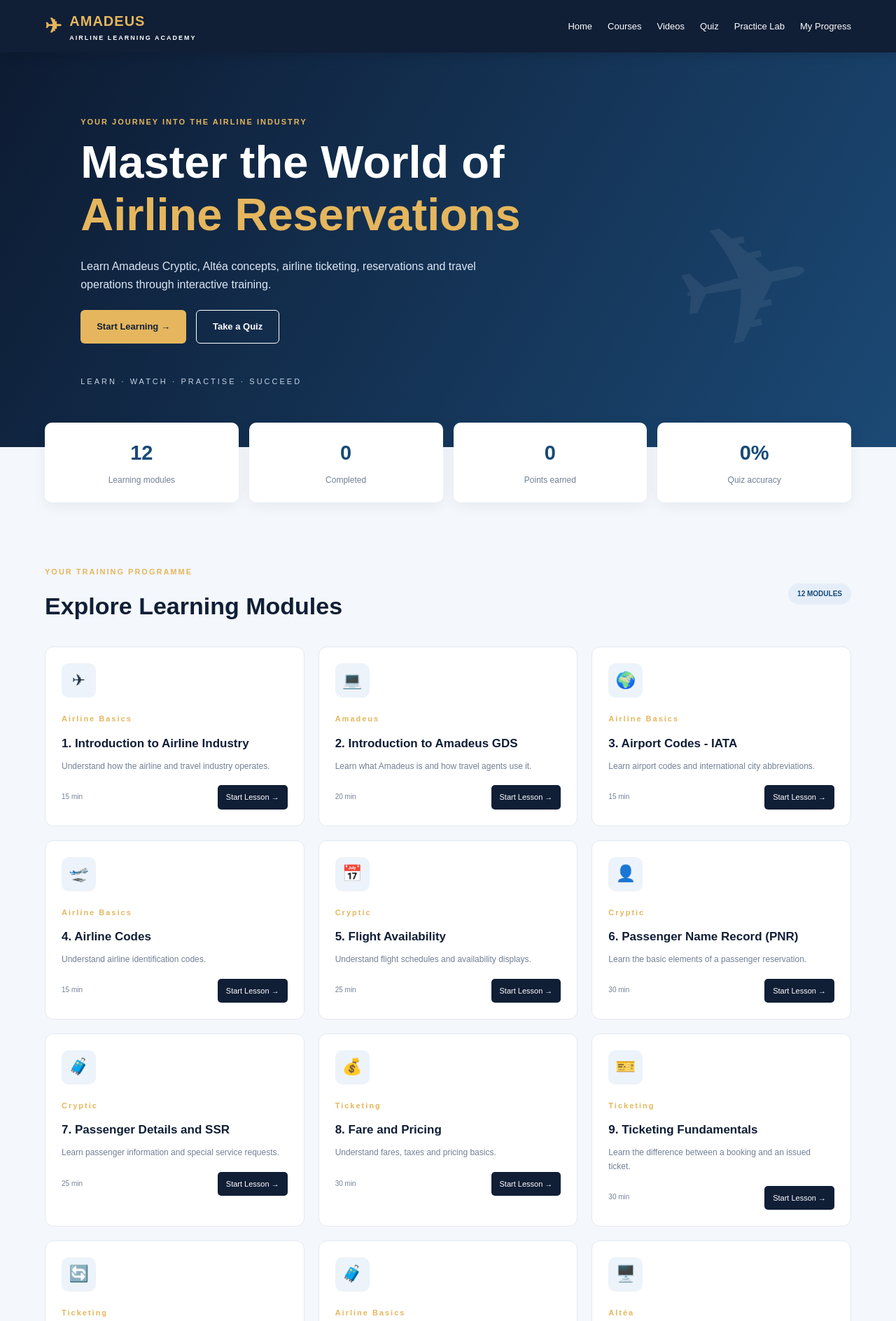
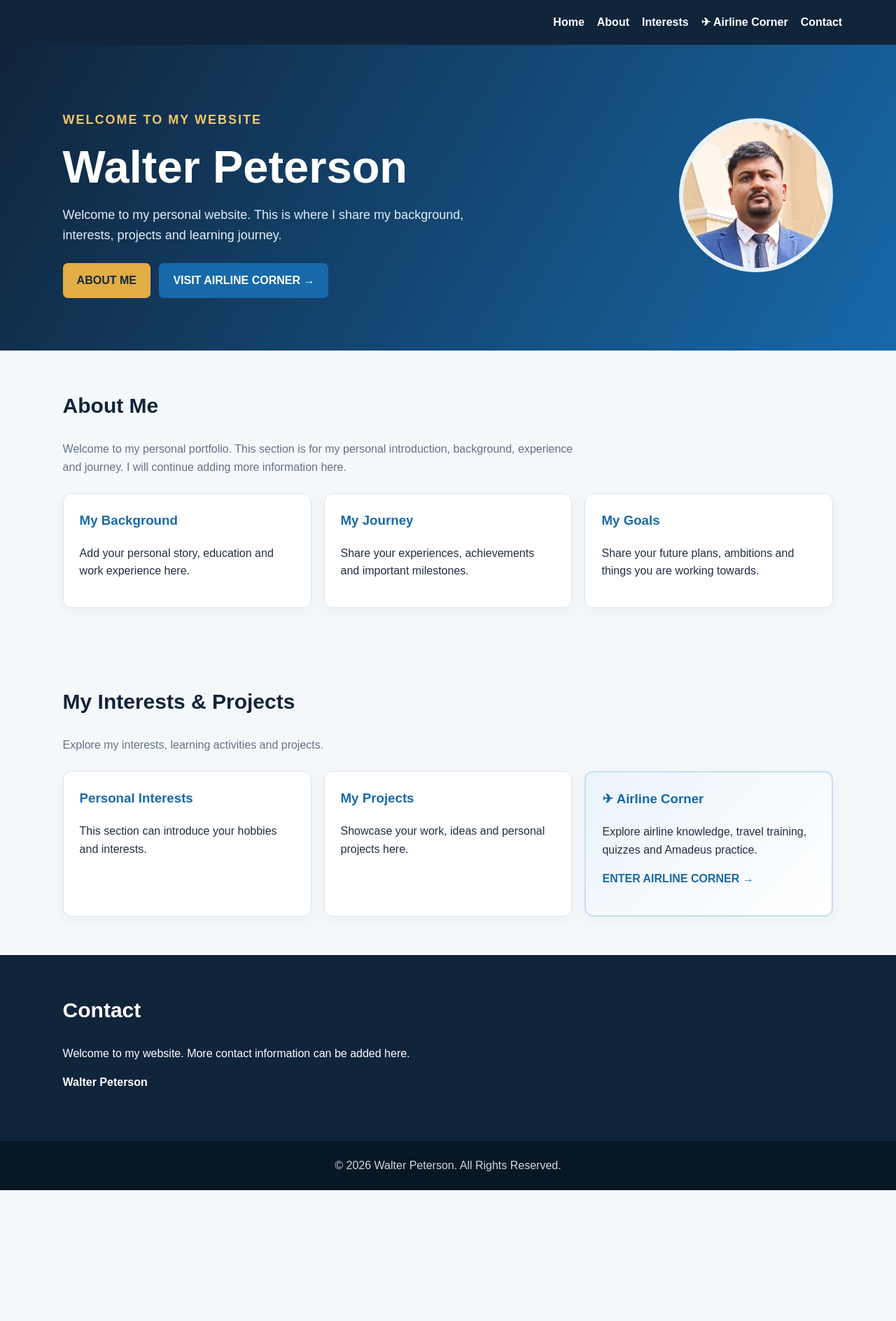
Before and after one commit to walterepeterson-arch/walterepeterson-arch.github.io, a plain HTML site: page index.html in a window 1280 px wide. Shown: the top 1888 px of the page at 70% size. After the commit the page ends 1701 px from the top, so only its background shows below. Drawn offline with Linux system fonts and the light colour scheme.

Commit message:
Update index.html

```diff
--- a/index.html
+++ b/index.html
@@ -4,189 +4,124 @@
 <head>
 <meta charset="UTF-8">
 <meta name="viewport" content="width=device-width, initial-scale=1.0">
-<meta name="description" content="Amadeus Airline Learning Academy - Airline and GDS training">
-<title>Amadeus Airline Learning Academy</title>
-<link rel="stylesheet" href="style.css">
+<title>Walter Peterson | Personal Website</title>
+<style>
+*{box-sizing:border-box}
+body{margin:0;font-family:Arial,sans-serif;color:#203044;background:#f5f8fb;line-height:1.6}
+header{background:#10243a;color:white;padding:15px 6%;display:flex;justify-content:space-between;align-items:center;flex-wrap:wrap}
+header h2{margin:0;font-size:21px}
+nav{display:flex;gap:18px;flex-wrap:wrap}
+nav a{color:white;text-decoration:none;font-weight:bold}
+nav a:hover{color:#f2c66d}
+.hero{background:linear-gradient(120deg,#10243a,#1769aa);color:white;padding:75px 7%;display:flex;align-items:center;justify-content:space-between;gap:35px;flex-wrap:wrap}
+.hero-text{max-width:650px}
+.hero h1{font-size:clamp(38px,6vw,65px);line-height:1.1;margin:10px 0}
+.hero p{font-size:18px;color:#e3edf5}
+.profile{width:220px;height:220px;border-radius:50%;object-fit:cover;border:6px solid #ffffff55;background:#dceaf3}
+.button{display:inline-block;background:#e3ad45;color:#14283b;text-decoration:none;padding:12px 20px;border-radius:7px;font-weight:bold;margin:8px 8px 0 0}
+.button.blue{background:#1769aa;color:white}
+section{padding:55px 7%}
+h2{color:#10243a;font-size:30px;margin-top:0}
+.intro{color:#637386;max-width:750px}
+.cards{display:grid;grid-template-columns:repeat(auto-fit,minmax(220px,1fr));gap:18px;margin-top:25px}
+.card{background:white;padding:23px;border-radius:12px;border:1px solid #dce5ec;box-shadow:0 5px 18px #10243a0b}
+.card h3{color:#1769aa;margin-top:0}
+.airline{background:linear-gradient(135deg,#eaf4fb,#fff);border:2px solid #c7dfef}
+.airline a{font-weight:bold;color:#1769aa;text-decoration:none}
+.contact{background:#10243a;color:white}
+.contact h2{color:white}
+footer{text-align:center;background:#091725;color:#cbd8e2;padding:22px}
+@media(max-width:650px){
+ header{display:block}
+ nav{margin-top:12px;gap:12px}
+ .hero{padding:45px 6%}
+ .profile{width:155px;height:155px}
+ section{padding:40px 6%}
+}
+</style>
 </head>
 <body>
 
-<header class="topbar">
-  <a class="brand" href="#home">
-    <span class="brand-icon">✈</span>
-    <span>AMADEUS <small>AIRLINE LEARNING ACADEMY</small></span>
-  </a>
-  <button class="menu-toggle" id="menuToggle">☰</button>
-  <nav id="navigation">
+<header>
+<h2>WALTER PETERSON</h2>
+<nav>
 <a href="#home">Home</a>
-    <a href="#courses">Courses</a>
-    <a href="#videos">Videos</a>
-    <a href="#quiz">Quiz</a>
-    <a href="#practice">Practice Lab</a>
-    <a href="#progress">My Progress</a>
+<a href="#about">About</a>
+<a href="#interests">Interests</a>
+<a href="airline-corner.html">✈ Airline Corner</a>
+<a href="#contact">Contact</a>
 </nav>
 </header>
 
-<main>
-<section class="hero" id="home">
-  <div class="hero-content">
-    <span class="eyebrow">YOUR JOURNEY INTO THE AIRLINE INDUSTRY</span>
-    <h1>Master the World of<br><span>Airline Reservations</span></h1>
-    <p>Learn Amadeus Cryptic, Altéa concepts, airline ticketing,
-       reservations and travel operations through interactive training.</p>
-    <div class="hero-buttons">
-      <a href="#courses" class="btn primary">Start Learning →</a>
-      <a href="#quiz" class="btn outline">Take a Quiz</a>
-    </div>
-    <div class="hero-note">LEARN · WATCH · PRACTISE · SUCCEED</div>
-  </div>
-  <div class="hero-plane">✈</div>
-</section>
-
-<section class="stats container">
-  <div class="stat"><strong id="statLessons">12</strong><span>Learning modules</span></div>
-  <div class="stat"><strong id="statCompleted">0</strong><span>Completed</span></div>
-  <div class="stat"><strong id="statPoints">0</strong><span>Points earned</span></div>
-  <div class="stat"><strong id="statAccuracy">0%</strong><span>Quiz accuracy</span></div>
-</section>
-
-<section class="section container" id="courses">
-  <div class="section-heading">
-    <div><span class="eyebrow">YOUR TRAINING PROGRAMME</span>
-    <h2>Explore Learning Modules</h2></div>
-    <span class="tag">12 MODULES</span>
-  </div>
-  <div class="course-grid" id="courseGrid"></div>
-</section>
-
-<section class="section video-section" id="videos">
-  <div class="container">
-    <div class="section-heading">
-      <div><span class="eyebrow">WATCH AND UNDERSTAND</span>
-      <h2>Video Learning Centre</h2></div>
-    </div>
-    <p class="muted">Watch lessons and demonstrations before attempting the quizzes.</p>
-    <div class="video-grid" id="videoGrid"></div>
-    <p class="notice">Video links are learning references. Availability and access depend on the original publisher. Add your own authorised training videos using the lesson editor in the code.</p>
-  </div>
-</section>
-
-<section class="section container" id="quiz">
-  <div class="section-heading">
-    <div><span class="eyebrow">TEST YOUR KNOWLEDGE</span>
-    <h2>Quiz Arena</h2></div>
-    <span class="tag">EARN POINTS</span>
+<div class="hero" id="home">
+<div class="hero-text">
+<p style="color:#f2c66d;font-weight:bold;letter-spacing:2px">WELCOME TO MY WEBSITE</p>
+<h1>Walter Peterson</h1>
+<p>Welcome to my personal website. This is where I share my background, interests, projects and learning journey.</p>
+<a class="button" href="#about">ABOUT ME</a>
+<a class="button blue" href="airline-corner.html">VISIT AIRLINE CORNER →</a>
 </div>
 
-  <div class="quiz-panel">
-    <div class="quiz-top">
 <div>
-        <span class="eyebrow">AIRLINE KNOWLEDGE TEST</span>
-        <h3 id="quizTitle">Amadeus Beginner Quiz</h3>
+<img class="profile" src="walter.png.jpg" alt="Walter Peterson"
+onerror="this.style.display='none'">
 </div>
-      <span class="score-pill" id="quizScore">0 POINTS</span>
 </div>
-    <div class="quiz-progress"><div id="quizBar"></div></div>
-    <div id="quizArea">
-      <p>Choose your quiz category and test your airline knowledge.</p>
-      <div class="quiz-categories">
-        <button class="category-btn active" data-category="all">All Topics</button>
-        <button class="category-btn" data-category="amadeus">Amadeus</button>
-        <button class="category-btn" data-category="airline">Airline</button>
-        <button class="category-btn" data-category="ticketing">Ticketing</button>
+
+<section id="about">
+<h2>About Me</h2>
+<p class="intro">
+Welcome to my personal portfolio. This section is for my personal introduction,
+background, experience and journey. I will continue adding more information here.
+</p>
+<div class="cards">
+<div class="card">
+<h3>My Background</h3>
+<p>Add your personal story, education and work experience here.</p>
 </div>
-      <button class="btn primary" id="startQuiz">Start Quiz →</button>
+<div class="card">
+<h3>My Journey</h3>
+<p>Share your experiences, achievements and important milestones.</p>
+</div>
+<div class="card">
+<h3>My Goals</h3>
+<p>Share your future plans, ambitions and things you are working towards.</p>
 </div>
 </div>
 </section>
 
-<section class="section practice-section" id="practice">
-  <div class="container">
-    <div class="section-heading">
-      <div><span class="eyebrow">HANDS-ON TRAINING</span>
-      <h2>Amadeus Practice Lab</h2></div>
-      <span class="tag">SIMULATED ENVIRONMENT</span>
+<section id="interests">
+<h2>My Interests & Projects</h2>
+<p class="intro">Explore my interests, learning activities and projects.</p>
+<div class="cards">
+<div class="card">
+<h3>Personal Interests</h3>
+<p>This section can introduce your hobbies and interests.</p>
 </div>
-
-    <div class="lab-tabs">
-      <button class="lab-tab active" data-lab="cryptic">Cryptic Commands</button>
-      <button class="lab-tab" data-lab="altea">Altéa Concepts</button>
+<div class="card">
+<h3>My Projects</h3>
+<p>Showcase your work, ideas and personal projects here.</p>
 </div>
-
-    <div class="terminal">
-      <div class="terminal-head">
-        <span>● SIMULATED TRAINING TERMINAL</span>
-        <span>TRAINING MODE</span>
-      </div>
-      <div class="terminal-body">
-        <div id="terminalIntro">Welcome to Amadeus Cryptic Training Lab.<br>Type HELP to see available exercises.</div>
-        <div id="terminalOutput"></div>
-        <div class="terminal-input">
-          <span>AMADEUS &gt;</span>
-          <input id="commandInput" type="text" placeholder="Type a practice command..." autocomplete="off">
-          <button id="runCommand">RUN</button>
-        </div>
-      </div>
-    </div>
-    <p class="notice">This is an educational simulator, not a live Amadeus terminal. It does not access airline inventory, create real bookings or issue tickets. Altéa exercises demonstrate concepts rather than reproduce proprietary production workflows.</p>
-    <div class="lab-help">
-      <h3>Try these commands</h3>
-      <div id="commandExamples"></div>
+<div class="card airline">
+<h3>✈ Airline Corner</h3>
+<p>Explore airline knowledge, travel training, quizzes and Amadeus practice.</p>
+<p><a href="airline-corner.html">ENTER AIRLINE CORNER →</a></p>
 </div>
 </div>
 </section>
 
-<section class="section container" id="progress">
-  <div class="section-heading">
-    <div><span class="eyebrow">YOUR ACHIEVEMENTS</span>
-    <h2>My Learning Progress</h2></div>
-  </div>
-  <div class="progress-card">
-    <div class="progress-circle" id="progressCircle">
-      <span id="progressPercent">0%</span>
-    </div>
-    <div class="progress-details">
-      <h3>Keep moving forward!</h3>
-      <p>You are building your airline industry knowledge one lesson at a time.</p>
-      <p><strong id="progressCount">0 of 12 lessons completed</strong></p>
-      <div class="progress-track"><div id="progressFill"></div></div>
-      <p>Total points: <strong id="totalPoints">0</strong></p>
-      <p>Best quiz score: <strong id="bestScore">0%</strong></p>
-      <button class="btn secondary" id="resetProgress">Reset My Progress</button>
-    </div>
-  </div>
-  <div class="achievement-list" id="achievements"></div>
+<section class="contact" id="contact">
+<h2>Contact</h2>
+<p>Welcome to my website. More contact information can be added here.</p>
+<p><strong>Walter Peterson</strong></p>
 </section>
 
-<section class="section certificate-section">
-  <div class="container certificate">
-    <span class="eyebrow">YOUR LEARNING JOURNEY</span>
-    <h2>Ready to become an Airline Professional?</h2>
-    <p>Complete your lessons, practise your commands and challenge yourself.</p>
-    <a href="#courses" class="btn primary">Continue Learning →</a>
-  </div>
-</section>
-</main>
-
 <footer>
-  <div class="brand footer-brand">✈ AMADEUS <small>AIRLINE LEARNING ACADEMY</small></div>
-  <p>Independent educational learning project.</p>
-  <p>Not affiliated with or endorsed by Amadeus IT Group.</p>
-  <p>© 2026 Amadeus Airline Learning Academy</p>
+© <span id="year"></span> Walter Peterson. All Rights Reserved.
 </footer>
 
-<div class="modal" id="lessonModal">
-  <div class="modal-card">
-    <button class="modal-close" id="closeModal">×</button>
-    <span class="eyebrow" id="lessonCategory">TRAINING LESSON</span>
-    <h2 id="lessonTitle"></h2>
-    <div id="lessonContent"></div>
-    <div class="lesson-actions">
-      <button class="btn secondary" id="lessonQuiz">Take Related Quiz</button>
-      <button class="btn primary" id="completeLesson">Mark as Completed ✓</button>
-    </div>
-  </div>
-</div>
-
-<script src="script.js"></script>
+<script>
+document.getElementById("year").textContent=new Date().getFullYear();
+</script>
 </body>
 </html>
```
Lines whose indentation alone changed are shown as unchanged.
